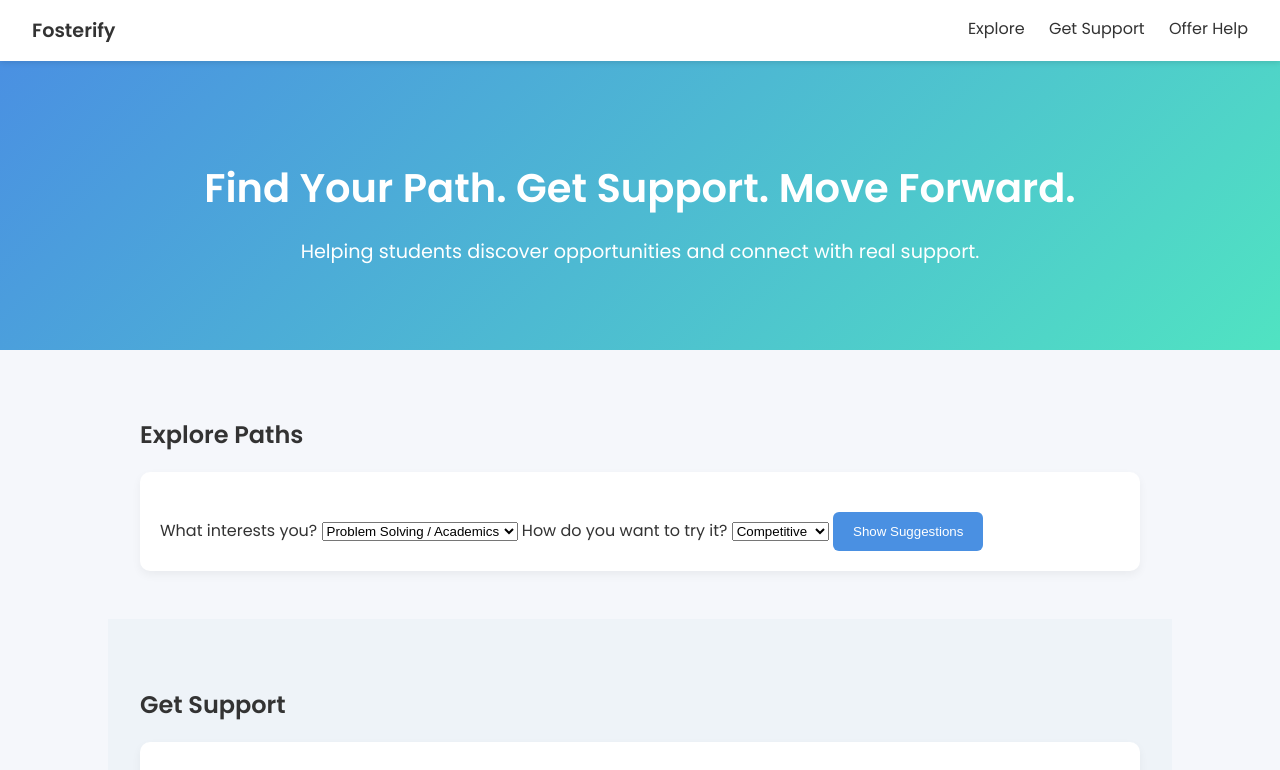
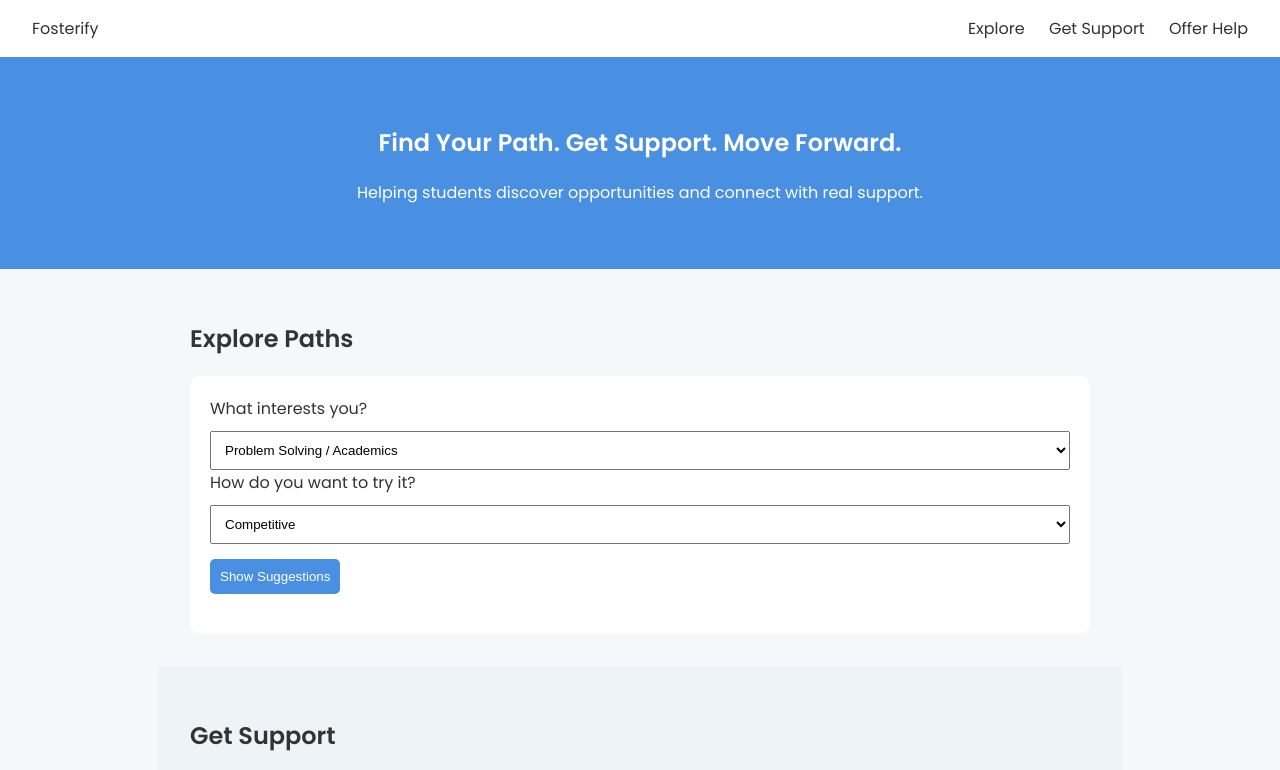
Before and after one commit to 49degrees/Fosterify, a plain HTML site: page index.html in a window 1280 px wide. Shown: the top 770 px of the page. Drawn offline with Linux system fonts and the light colour scheme.

Commit message:
Update style.css

```diff
--- a/style.css
+++ b/style.css
@@ -11,45 +11,26 @@ body {
   justify-content: space-between;
   padding: 1rem 2rem;
   background: white;
-  box-shadow: 0 2px 5px rgba(0,0,0,0.1);
-  position: sticky;
-  top: 0;
-  z-index: 100;
-}
-
-.logo {
-  font-weight: 600;
-  font-size: 1.2rem;
 }
 
 .nav-links a {
   margin-left: 20px;
   text-decoration: none;
   color: #333;
-  font-weight: 500;
 }
 
 /* HERO */
 .hero {
   text-align: center;
-  padding: 4rem 2rem;
-  background: linear-gradient(135deg, #4a90e2, #50e3c2);
+  padding: 3rem;
+  background: #4a90e2;
   color: white;
-}
-
-.hero h1 {
-  font-size: 2.5rem;
-  margin-bottom: 1rem;
-}
-
-.hero p {
-  font-size: 1.2rem;
 }
 
 /* SECTIONS */
 .section {
-  padding: 3rem 2rem;
-  max-width: 1000px;
+  padding: 2rem;
+  max-width: 900px;
   margin: auto;
 }
 
@@ -57,39 +38,35 @@ body {
   background: #eef3f8;
 }
 
-/* GRID */
-.grid {
-  display: grid;
-  grid-template-columns: repeat(auto-fit, minmax(250px, 1fr));
-  gap: 20px;
-}
-
 /* CARD */
 .card {
   background: white;
   padding: 20px;
   border-radius: 10px;
-  box-shadow: 0 4px 10px rgba(0,0,0,0.05);
-  font-size: 1rem;
-  line-height: 1.4;
+  margin-top: 20px;
+}
+
+/* INPUTS */
+input, select {
+  width: 100%;
+  padding: 10px;
+  margin-top: 10px;
+  box-sizing: border-box;
 }
 
 /* BUTTON */
 .primary-btn {
-  margin-top: 20px;
-  padding: 12px 20px;
+  margin-top: 15px;
+  padding: 10px;
   background: #4a90e2;
   color: white;
   border: none;
-  border-radius: 6px;
   cursor: pointer;
+  border-radius: 5px;
 }
 
-/* IFRAME */
-iframe {
-  width: 100%;
-  height: 600px;
-  border: none;
+/* RESULTS */
+#results {
   margin-top: 20px;
 }
 
```
